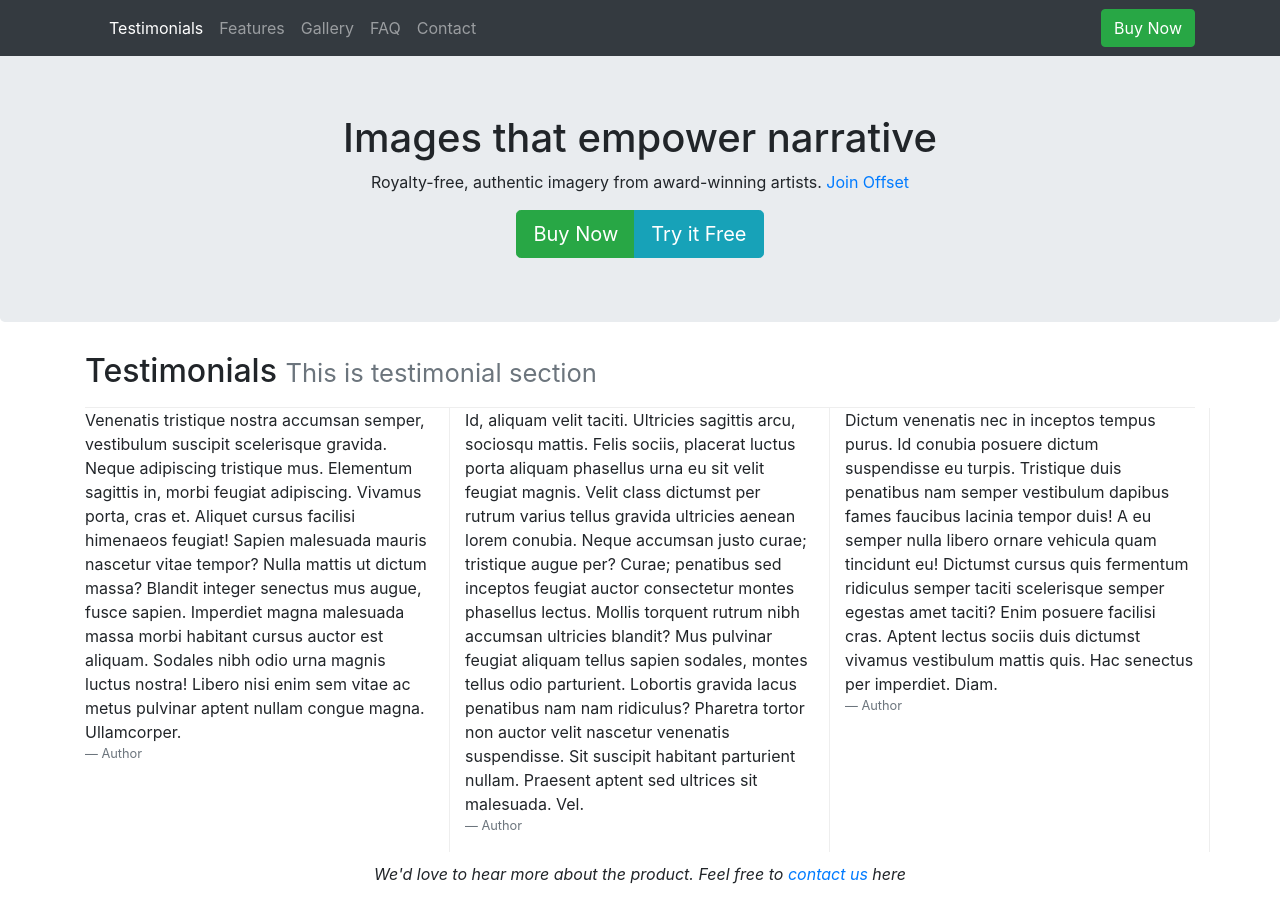
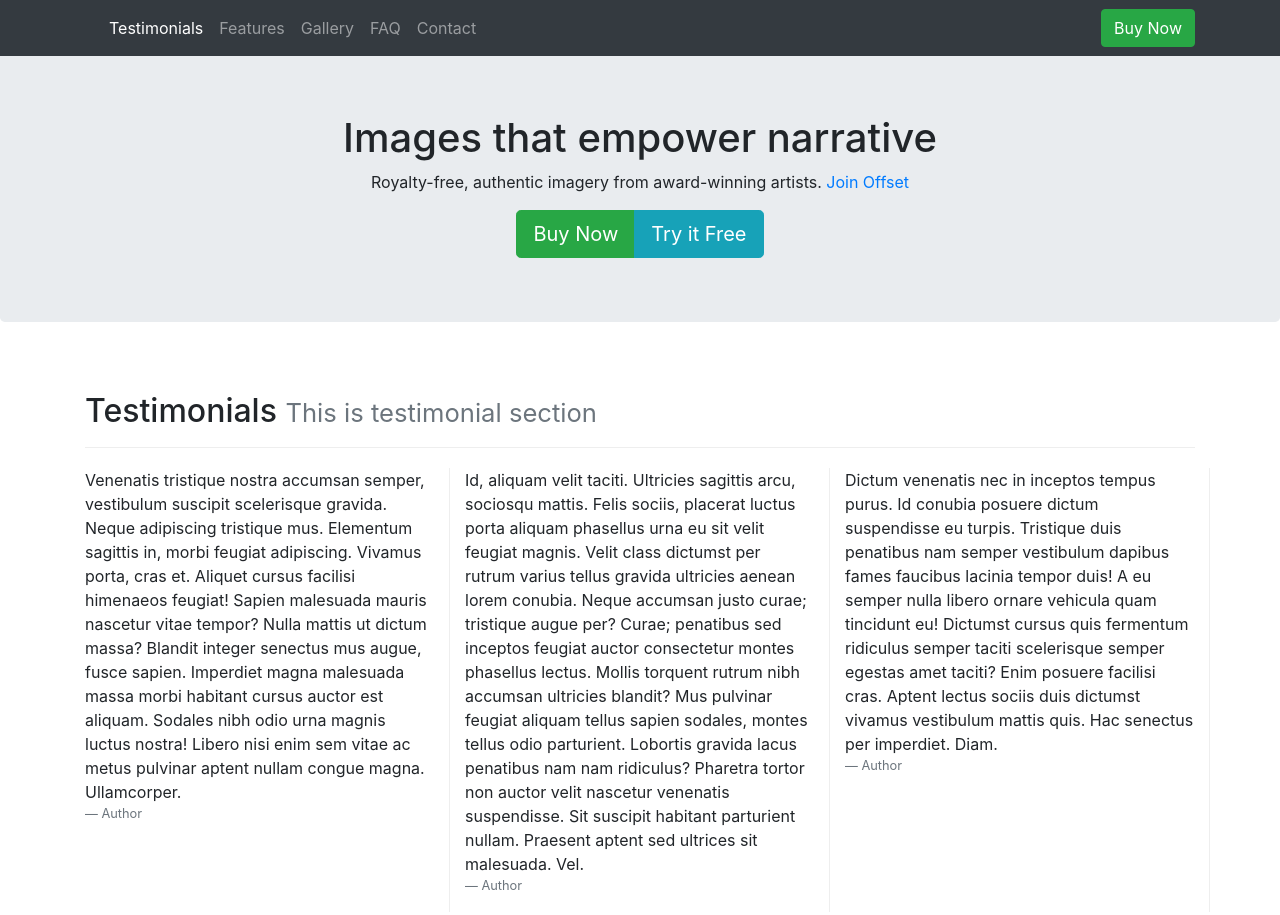
Before and after one commit to TanimaRanjan/html_css_project, a plain HTML site: page bootstrap-app/index.html in a window 1280 px wide. Shown: the top 915 px of the page. Drawn offline with nearby package versions, Linux system fonts and the light colour scheme.

Commit message:
Clean up

```diff
--- a/bootstrap-app/css/style.css
+++ b/bootstrap-app/css/style.css
@@ -17,8 +17,8 @@
 
 .page-header {
     padding-bottom: 9px;
-    margin: :40px 0 20px;
-    border-bottom: 1px solid #eee
+    border-bottom: 1px solid #eee;
+    margin: 40px 0 20px;
 }
 
 .carousel-inner > .carousel-item > img {
```
